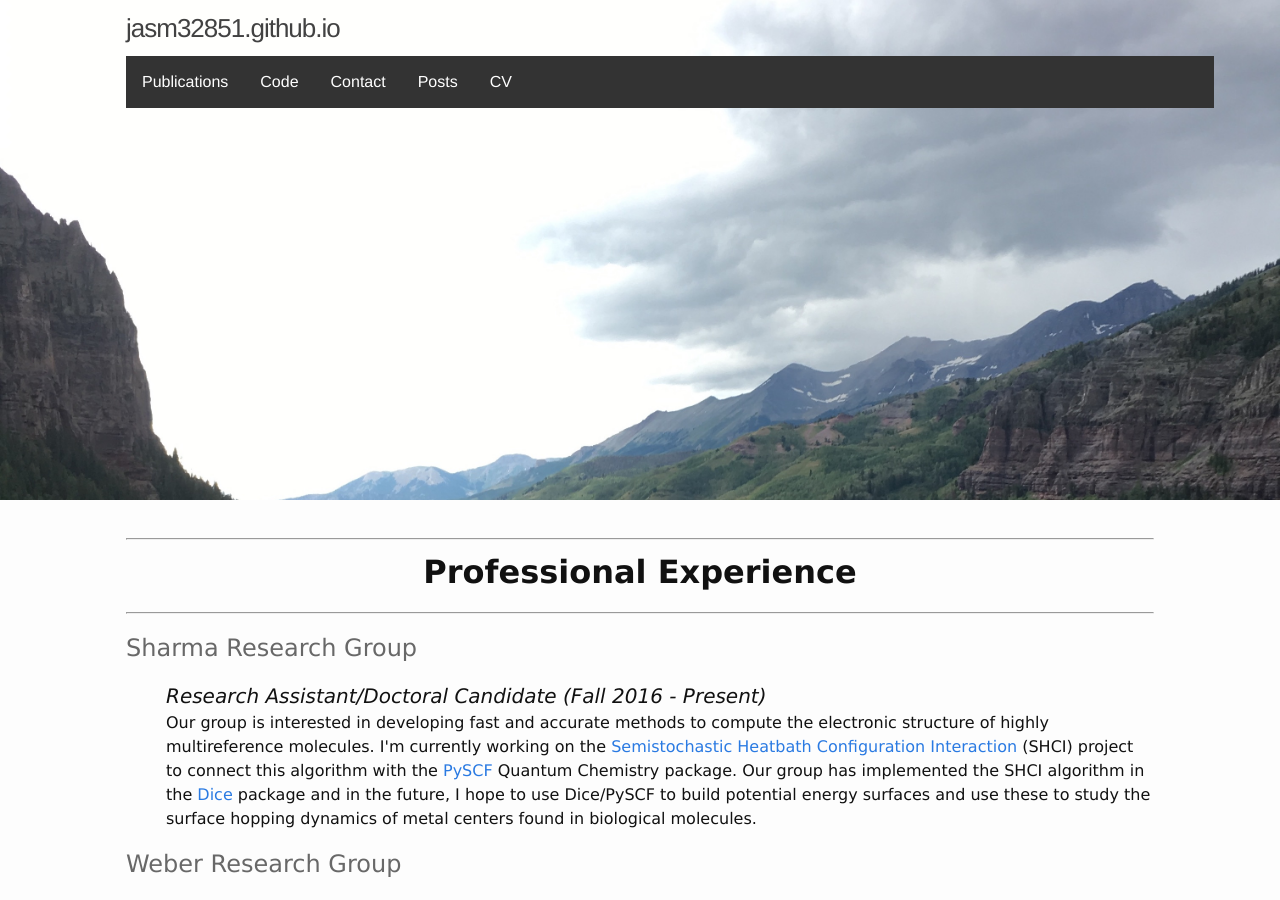
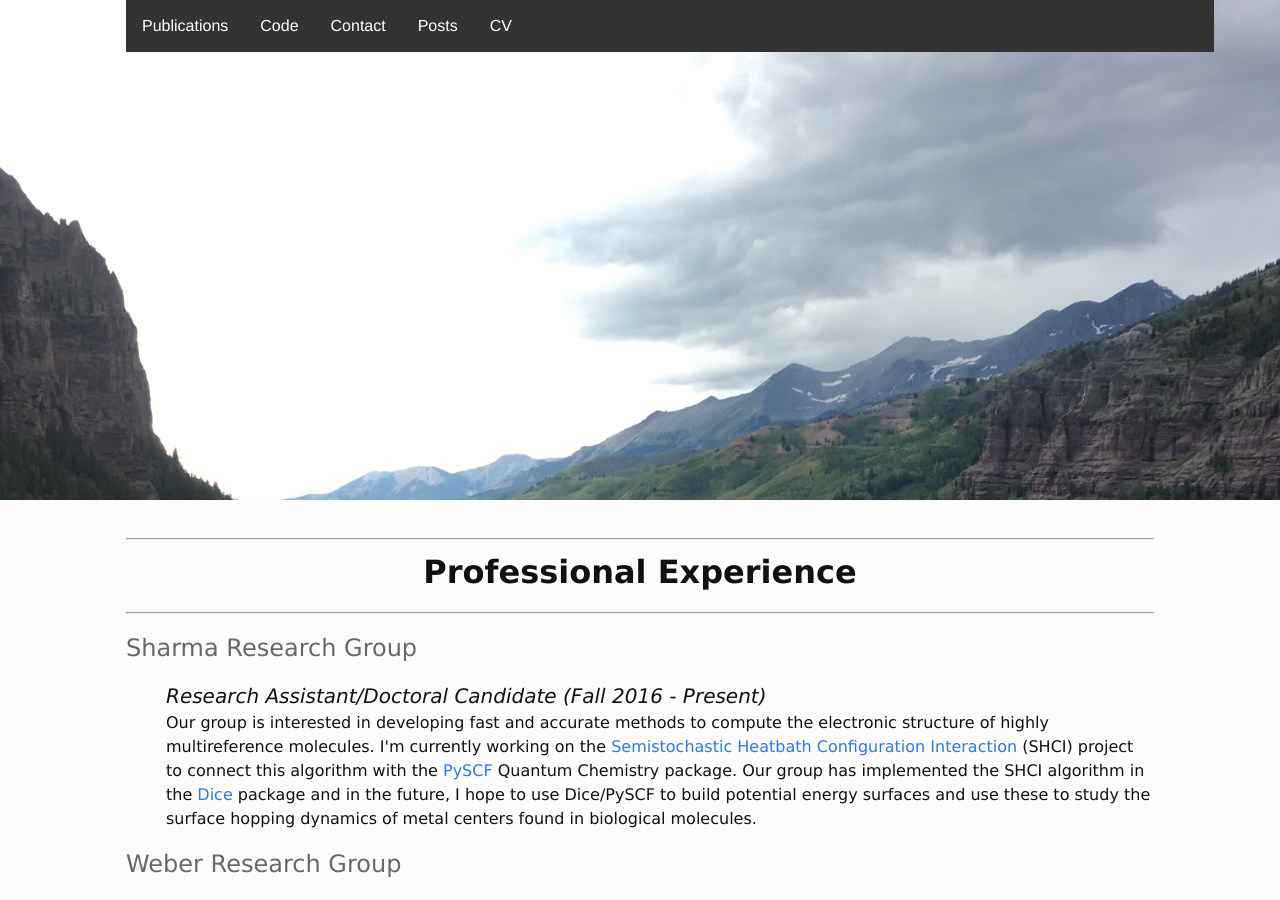
Before and after one commit to jasm32851/jasm32851.github.io, a Jekyll site: the page built from index.html, in a window 1280 px wide and 900 px high. Built offline with Jekyll 4.4.1, drawn with Linux system fonts in a browser that asks for light colours.

Commit message:
The site looks different on github than locally. Trying to track down issues.

```diff
--- a/_includes/header.html
+++ b/_includes/header.html
@@ -1,8 +1,6 @@
 <header class="site-header">
   <div class="wrapper">
-    <a class="site-title" href="{{ site.baseurl }}/">{{ site.title }}</a>
     <nav class="site-nav">
-      <div class="trigger">
       <ul>
         {% for my_page in site.pages %}
           {% if my_page.title %}
@@ -10,7 +8,6 @@
           {% endif %}
         {% endfor %}
       </ul>
-      </div>
     </nav>
   </div>
 </header>
```
Also changed, not shown: css/main.scss (+0 -8 lines). Lines whose indentation alone changed are shown as unchanged.
